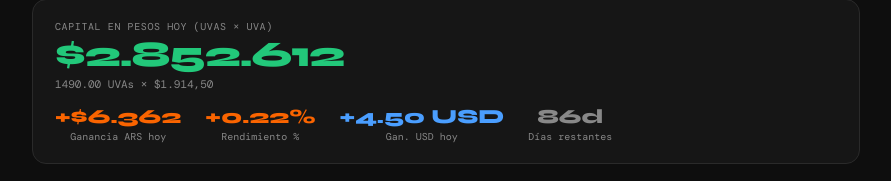
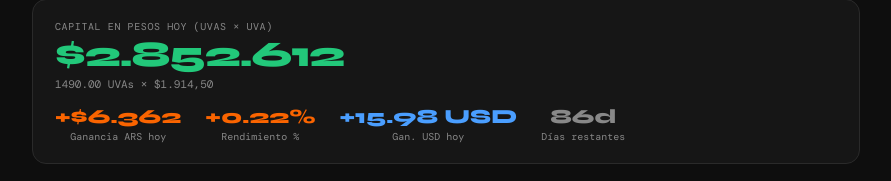
Before and after one commit to seband03/carry-trade, a plain HTML site: page index.html in a window 1280 px wide. Shown: the part 129-310 px from the top of the page, without its empty margins (194-1085 px from the left). Drawn offline with nearby package versions, Linux system fonts and the light colour scheme.

Commit message:
Add files via upload

```diff
--- a/index.html
+++ b/index.html
@@ -385,7 +385,7 @@ function calcular(uvaHoy, tcOficial) {
   document.getElementById('hValARS').textContent = ars(valorHoy);
   document.getElementById('hSub').textContent    = `${UVAS_TOTAL.toFixed(2)} UVAs × ${ars2(uvaHoy)}`;
   document.getElementById('hGanARS').textContent = (ganARS>=0?'+':'')+ars(ganARS);
-  const ganUSDhoy = tcOficial>0 ? ganARS/tcOficial : null;
+  const ganUSDhoy = tcOficial>0 ? (UVAS_TOTAL*uvaHoy)/tcOficial - USD_VENDIDOS : null;
   const elGU = document.getElementById('hGanUSD');
   if(elGU){ elGU.textContent = ganUSDhoy!==null?(ganUSDhoy>=0?'+':'')+ganUSDhoy.toFixed(2)+' USD':'—'; elGU.style.color=ganARS>=0?'var(--blue)':'var(--red)'; }
   document.getElementById('hGanPct').textContent = pct(ganPct);
```
